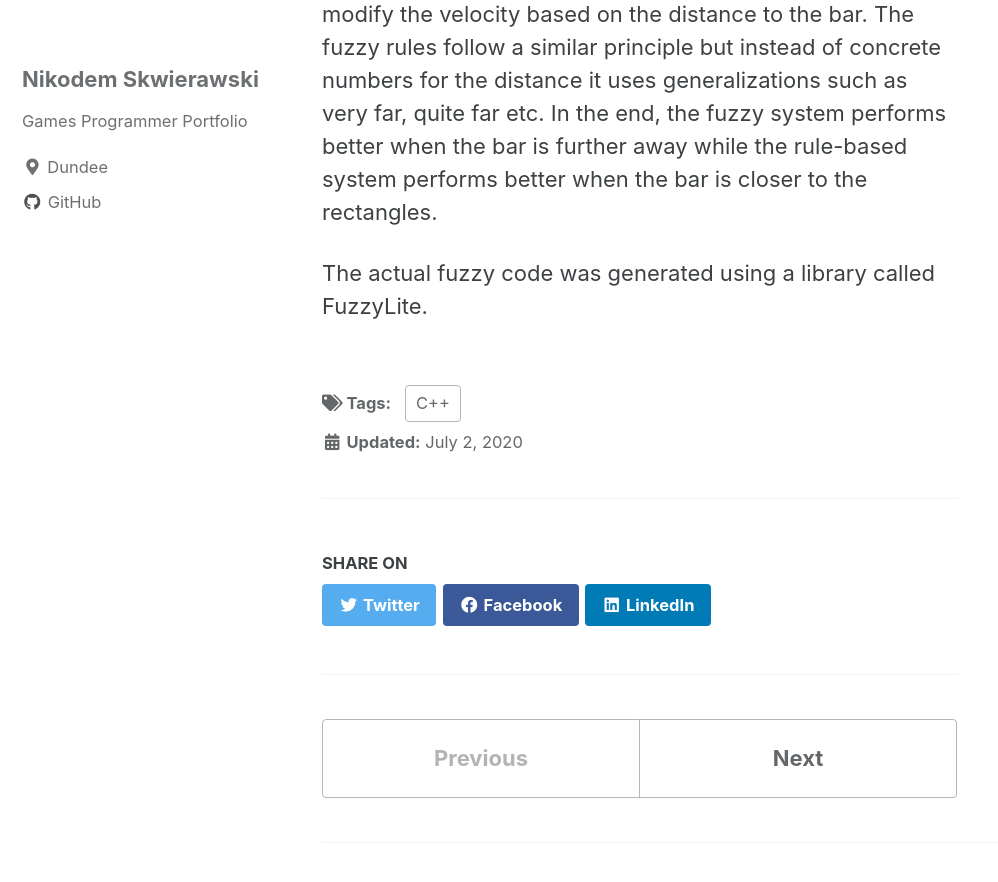
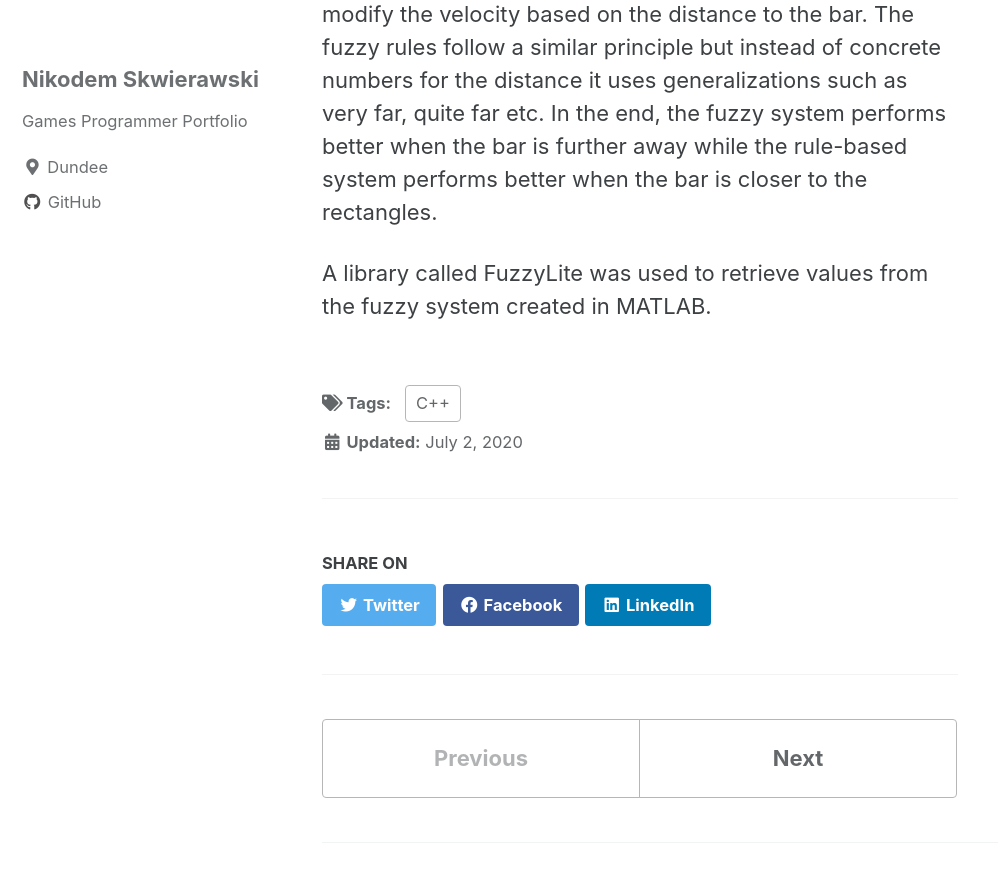
Before and after one commit to nikodems/nikodems.github.io, a Jekyll site: the page built from _posts/2020-07-02-ai.md, in a window 1280 px wide and 900 px high, scrolled down 994 px. Shown: the top 882 px of the window, without its empty margins (0-998 px from the left). Built offline with Jekyll 4.4.1, drawn with Linux system fonts in a browser that asks for light colours; cached includes are drawn as plain includes.

Commit message:
Update 2020-07-02-ai.md

```diff
--- a/_posts/2020-07-02-ai.md
+++ b/_posts/2020-07-02-ai.md
@@ -12,4 +12,4 @@ The player controls the pink bar in the middle, by moving it left or right. Mean
 that modify the velocity based on the distance to the bar. The fuzzy rules follow a similar principle but instead of concrete numbers for the distance it uses generalizations such as very far, quite far etc. In the end, the fuzzy
 system performs better when the bar is further away while the rule-based system performs better when the bar is closer to the rectangles.
 
-The actual fuzzy code was generated using a library called FuzzyLite.
+A library called FuzzyLite was used to retrieve values from the fuzzy system created in MATLAB.
```
